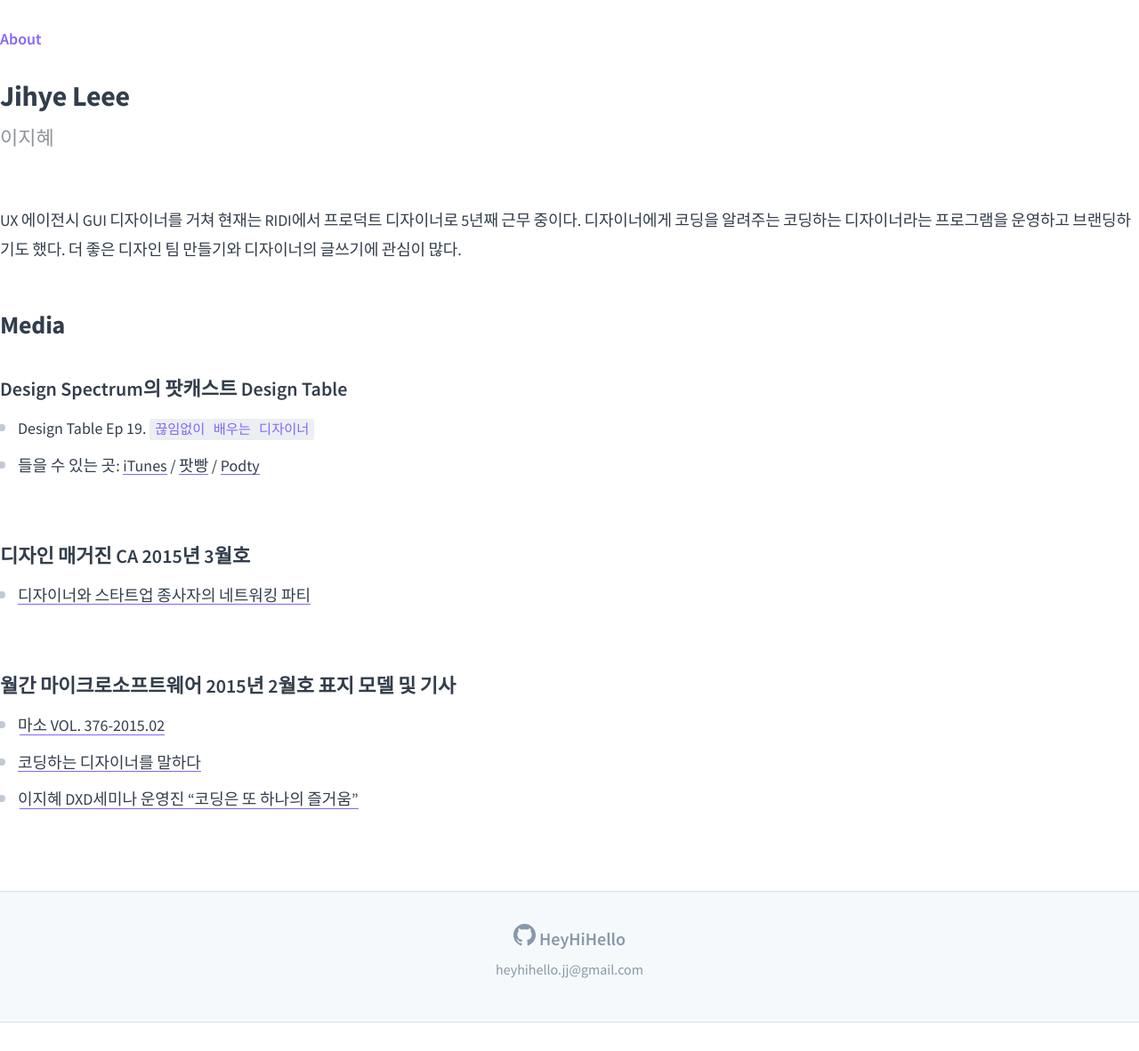
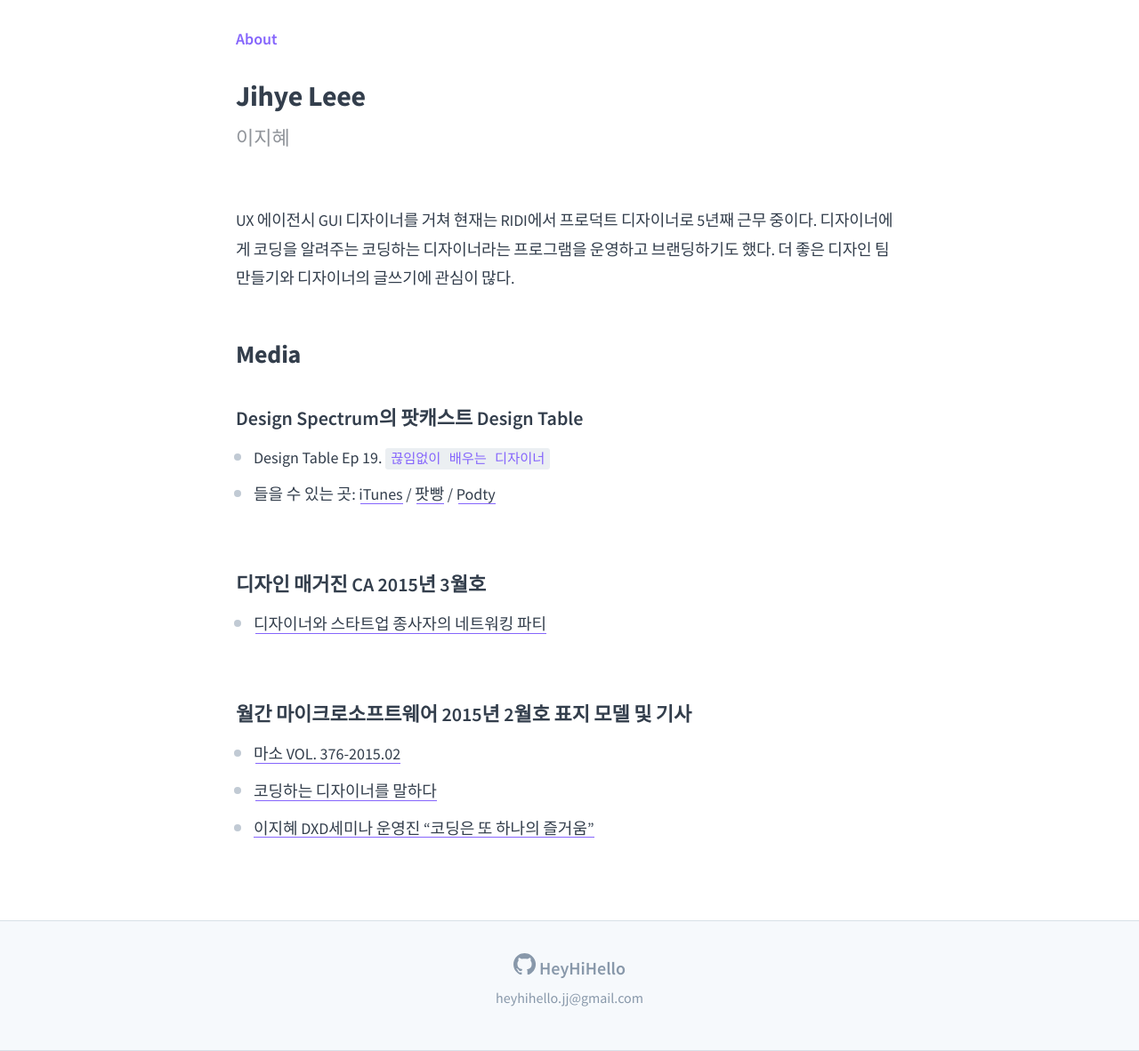
Before and after one commit to HeyHiHello17/HeyHiHello17.github.io, a Jekyll site: the page built from about.md, in a window 1280 px wide. Shown: the part 447-1629 px from the top of the page at 89% size. Built offline with Jekyll 4.4.1, drawn with Linux system fonts in a browser that asks for light colours; before the commit the page ends 1597 px from its top, so only the background shows below that.

Commit message:
#post css 변경

```diff
--- a/_sass/_post.scss
+++ b/_sass/_post.scss
@@ -47,6 +47,9 @@
 
 .post {
   padding-bottom: 40px;
+  max-width:750px;
+  width:80%;
+  margin: 0 auto;
 
     p {
         line-height: 1.8;
```
